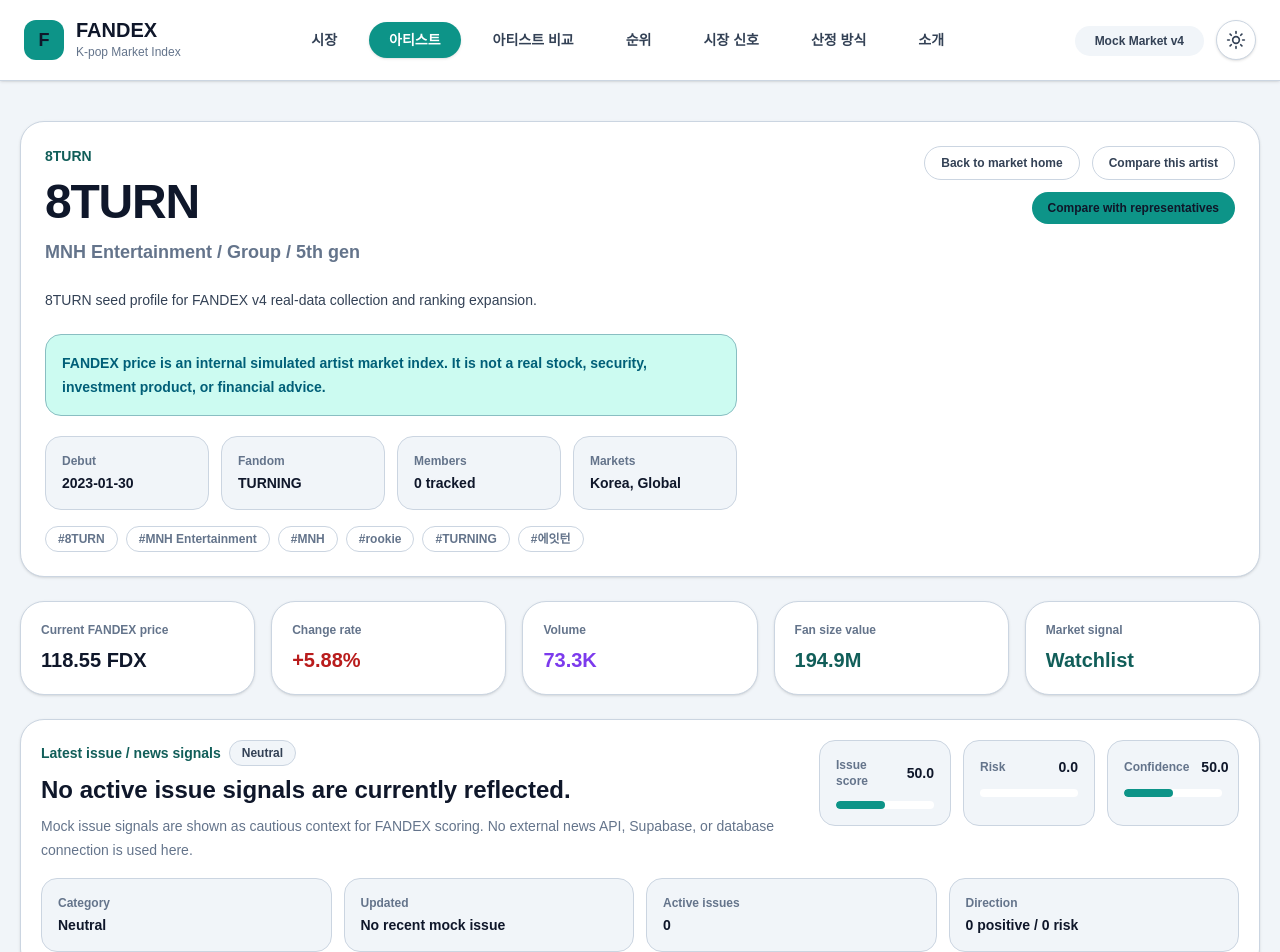
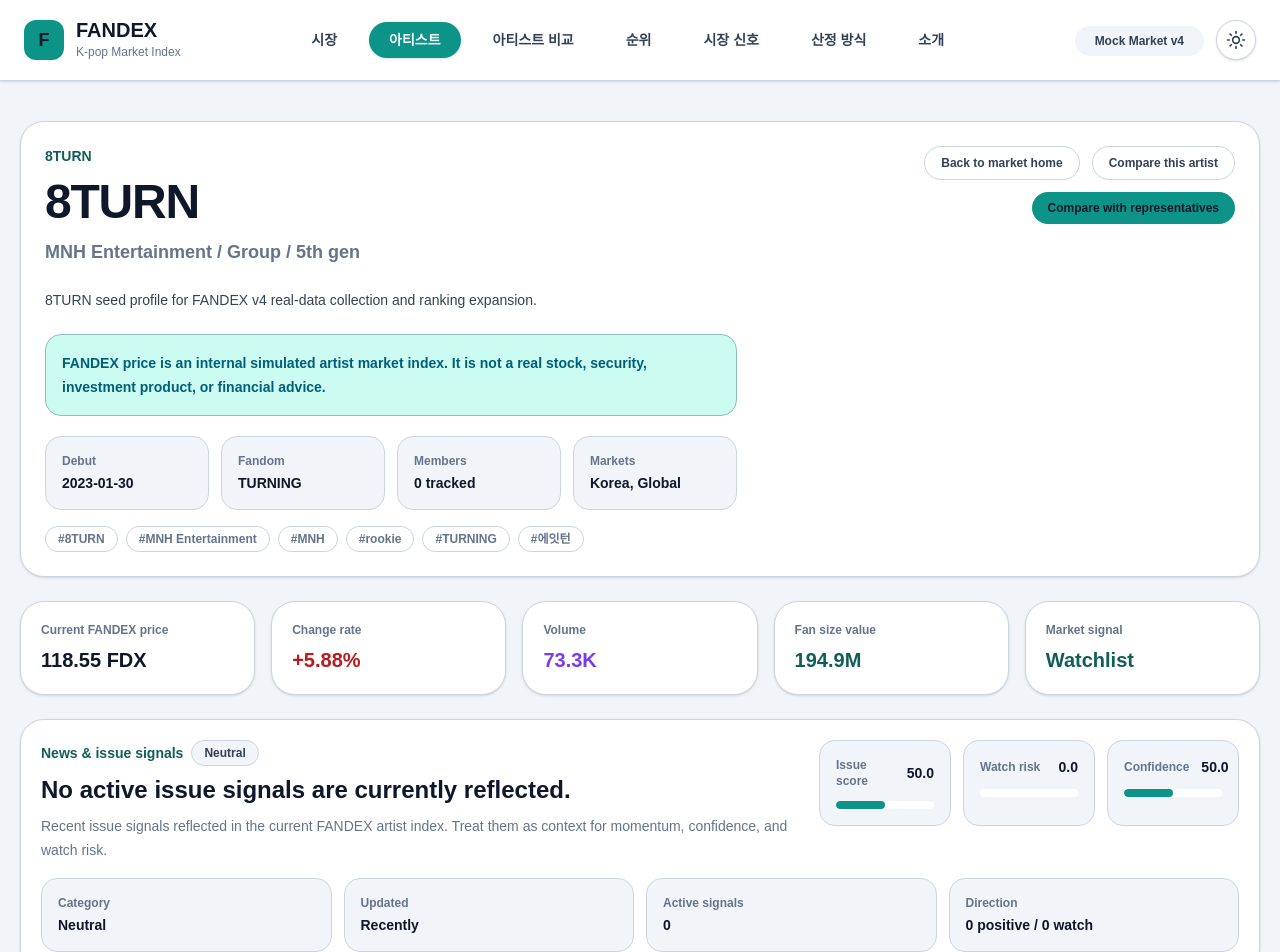
Before and after one commit to kpopmaker/fandex, a Next.js app: page /artists/8turn in a window 1280 px wide. Shown: the top 952 px of the page. Built offline with nearby package versions, Linux system fonts and the light colour scheme.

Commit message:
refactor: polish artist issue signals panel

```diff
--- a/app/artists/[artistId]/page.tsx
+++ b/app/artists/[artistId]/page.tsx
@@ -169,7 +169,7 @@ function formatIssueDate(value: string | undefined) {
   const timestamp = getTimestamp(value);
 
   if (timestamp === 0) {
-    return 'TBD';
+    return 'Recently';
   }
 
   return new Intl.DateTimeFormat('en-US', {
@@ -209,24 +209,42 @@ function formatIssueCategory(category: IssueCategory | undefined) {
 function getIssueTone({
   breakdown,
   latestIssue,
+  summary,
 }: {
   breakdown: IssueScoreBreakdown | undefined;
   latestIssue: IssueSignal | undefined;
+  summary:
+    | {
+        activeIssueCount: number;
+        positiveIssueCount: number;
+        negativeIssueCount: number;
+      }
+    | undefined;
 }): { label: string; tone: IssueTone } {
   const issueScore = clampScore(breakdown?.issueScore, 50);
   const riskScore = clampScore(breakdown?.controversyRiskScore);
-  const sentimentScore = clampScore(breakdown?.newsSentimentScore, 50);
-  const latestSentiment = safeNumber(latestIssue?.sentimentScore);
+  const negativeIssueCount = Math.round(
+    safePositiveNumber(summary?.negativeIssueCount)
+  );
+  const activeIssueCount = Math.round(
+    safePositiveNumber(summary?.activeIssueCount)
+  );
+  const latestSentiment = safeNumber(latestIssue?.sentimentScore, 0);
 
-  if (riskScore >= 35 || latestSentiment <= -45) {
+  if (riskScore >= 65) {
     return { label: 'Risk', tone: 'risk' };
   }
 
-  if (riskScore >= 15 || issueScore < 45 || sentimentScore < 45) {
+  if (
+    issueScore <= 40 ||
+    riskScore >= 35 ||
+    latestSentiment <= -45 ||
+    (activeIssueCount > 0 && negativeIssueCount >= activeIssueCount)
+  ) {
     return { label: 'Watch', tone: 'watch' };
   }
 
-  if (issueScore >= 56 || sentimentScore >= 56 || latestSentiment >= 35) {
+  if (issueScore >= 60 && riskScore < 50) {
     return { label: 'Positive', tone: 'positive' };
   }
 
@@ -399,6 +417,7 @@ export default async function ArtistDetailPage({ params }: PageProps) {
   const issueTone = getIssueTone({
     breakdown: issueScoreBreakdown,
     latestIssue: latestIssueSignal,
+    summary: issueSignalsSummary,
   });
   const priceChange = currentPrice - safeNumber(firstPrice.price);
   const priceChangeRate = getChangeRateFromHistory(firstPrice.price, currentPrice);
@@ -821,7 +840,7 @@ function IssueNewsSignalPanel({
     : 'Neutral';
   const updatedAt = hasActiveIssue
     ? formatIssueDate(latestIssue?.detectedAt ?? latestIssue?.publishedAt)
-    : 'No recent mock issue';
+    : 'Recently';
 
   return (
     <section className="rounded-3xl border border-slate-200 bg-white p-5 shadow-sm dark:border-slate-800 dark:bg-slate-950">
@@ -829,7 +848,7 @@ function IssueNewsSignalPanel({
         <div className="max-w-3xl">
           <div className="flex flex-wrap items-center gap-2">
             <p className="text-sm font-bold text-cyan-600 dark:text-cyan-300">
-              Latest issue / news signals
+              News & issue signals
             </p>
             <IssueToneBadge label={tone.label} tone={tone.tone} />
           </div>
@@ -837,14 +856,14 @@ function IssueNewsSignalPanel({
             {title}
           </h2>
           <p className="mt-2 text-sm leading-6 text-slate-500 dark:text-slate-400">
-            Mock issue signals are shown as cautious context for FANDEX scoring.
-            No external news API, Supabase, or database connection is used here.
+            Recent issue signals reflected in the current FANDEX artist index.
+            Treat them as context for momentum, confidence, and watch risk.
           </p>
         </div>
 
         <div className="grid min-w-0 gap-3 sm:grid-cols-3 lg:min-w-[420px]">
           <IssueMetric label="Issue score" value={issueScore} />
-          <IssueMetric label="Risk" value={riskScore} />
+          <IssueMetric label="Watch risk" value={riskScore} />
           <IssueMetric label="Confidence" value={confidenceScore} />
         </div>
       </div>
@@ -852,10 +871,10 @@ function IssueNewsSignalPanel({
       <div className="mt-4 grid gap-3 md:grid-cols-4">
         <IssueFact label="Category" value={category} />
         <IssueFact label="Updated" value={updatedAt} />
-        <IssueFact label="Active issues" value={String(activeIssueCount)} />
+        <IssueFact label="Active signals" value={String(activeIssueCount)} />
         <IssueFact
           label="Direction"
-          value={`${positiveIssueCount} positive / ${negativeIssueCount} risk`}
+          value={`${positiveIssueCount} positive / ${negativeIssueCount} watch`}
         />
       </div>
     </section>
```
